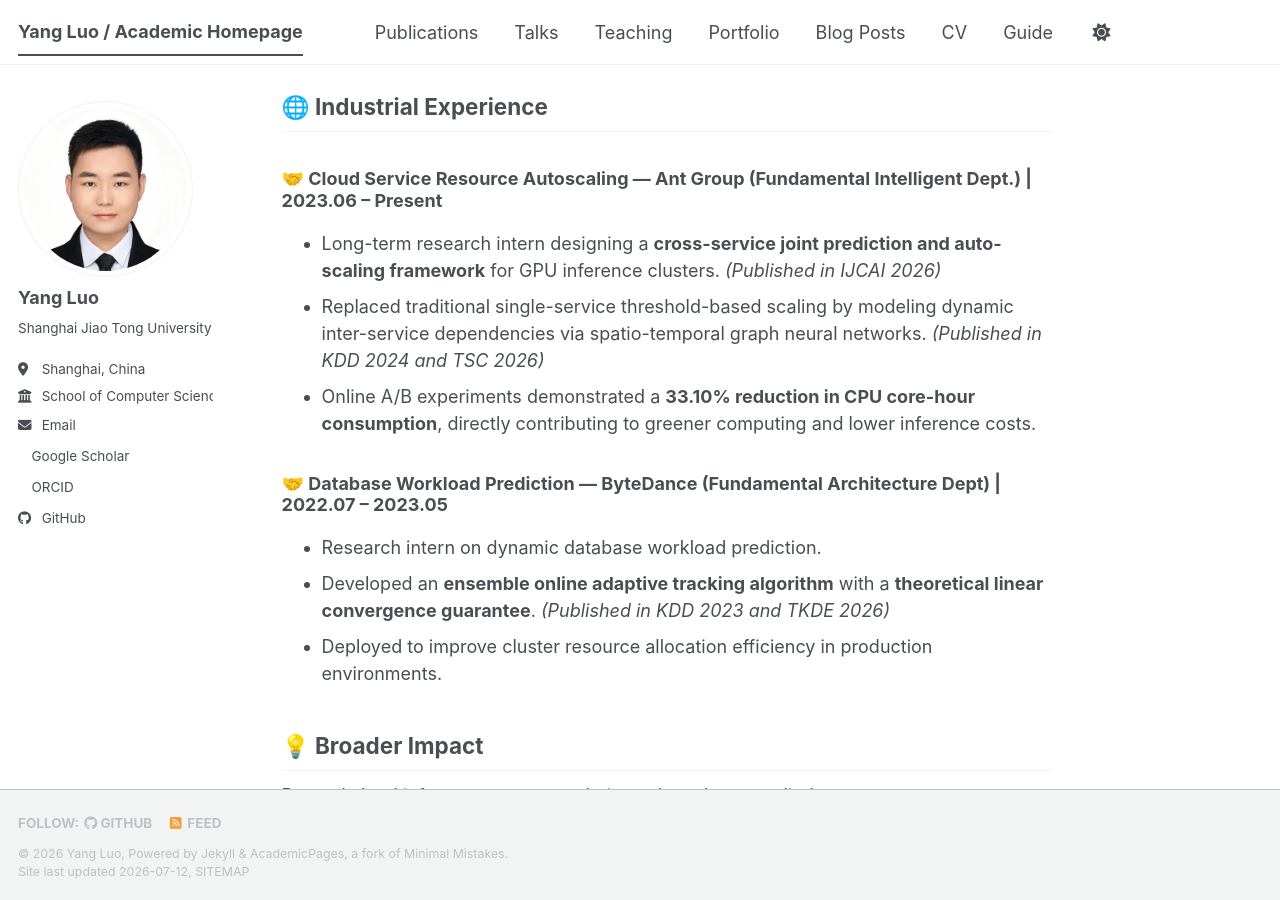
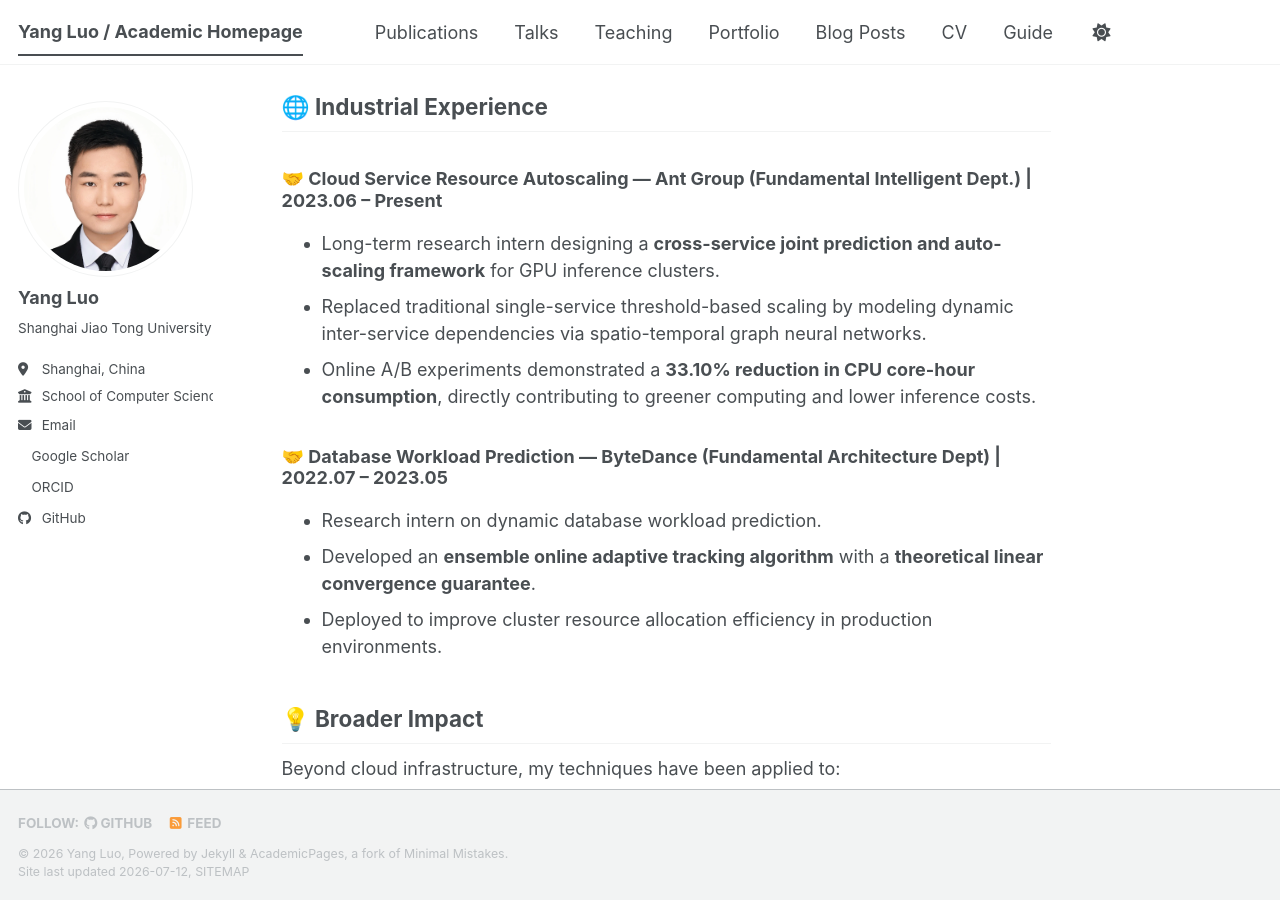
Before and after one commit to Floating-LY/Floating-LY.github.io, a Jekyll site: the page built from _pages/about.md, in a window 1280 px wide and 900 px high, scrolled down 610 px. Built offline with Jekyll 4.4.1, drawn with Linux system fonts in a browser that asks for light colours; a style sheet for code colours, icons or effects is not loaded.

Commit message:
Update about.md

```diff
--- a/_pages/about.md
+++ b/_pages/about.md
@@ -20,13 +20,13 @@ I believe the ultimate value of data mining research lies in its tangible impact
 ## 🌐 Industrial Experience
 
 ### 🤝 Cloud Service Resource Autoscaling — Ant Group (Fundamental Intelligent Dept.) | 2023.06 – Present
-  - Long-term research intern designing a **cross-service joint prediction and auto-scaling framework** for GPU inference clusters. *(Published in IJCAI 2026)*
-  - Replaced traditional single-service threshold-based scaling by modeling dynamic inter-service dependencies via spatio-temporal graph neural networks. *(Published in KDD 2024 and TSC 2026)*
+  - Long-term research intern designing a **cross-service joint prediction and auto-scaling framework** for GPU inference clusters.
+  - Replaced traditional single-service threshold-based scaling by modeling dynamic inter-service dependencies via spatio-temporal graph neural networks.
   - Online A/B experiments demonstrated a **33.10% reduction in CPU core-hour consumption**, directly contributing to greener computing and lower inference costs.
 
 ### 🤝 Database Workload Prediction — ByteDance (Fundamental Architecture Dept) | 2022.07 – 2023.05
   - Research intern on dynamic database workload prediction.
-  - Developed an **ensemble online adaptive tracking algorithm** with a **theoretical linear convergence guarantee**. *(Published in KDD 2023 and TKDE 2026)*
+  - Developed an **ensemble online adaptive tracking algorithm** with a **theoretical linear convergence guarantee**.
   - Deployed to improve cluster resource allocation efficiency in production environments.
 
 ## 💡 Broader Impact
```
